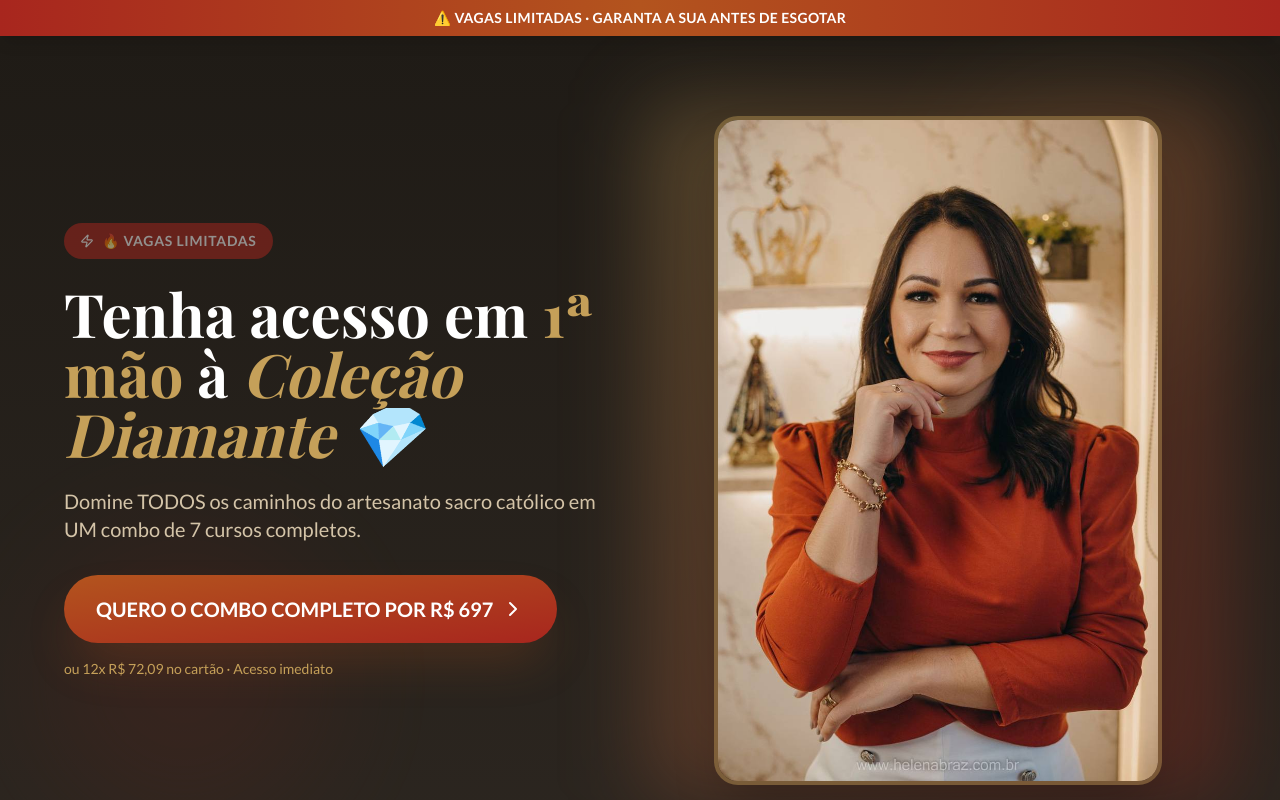
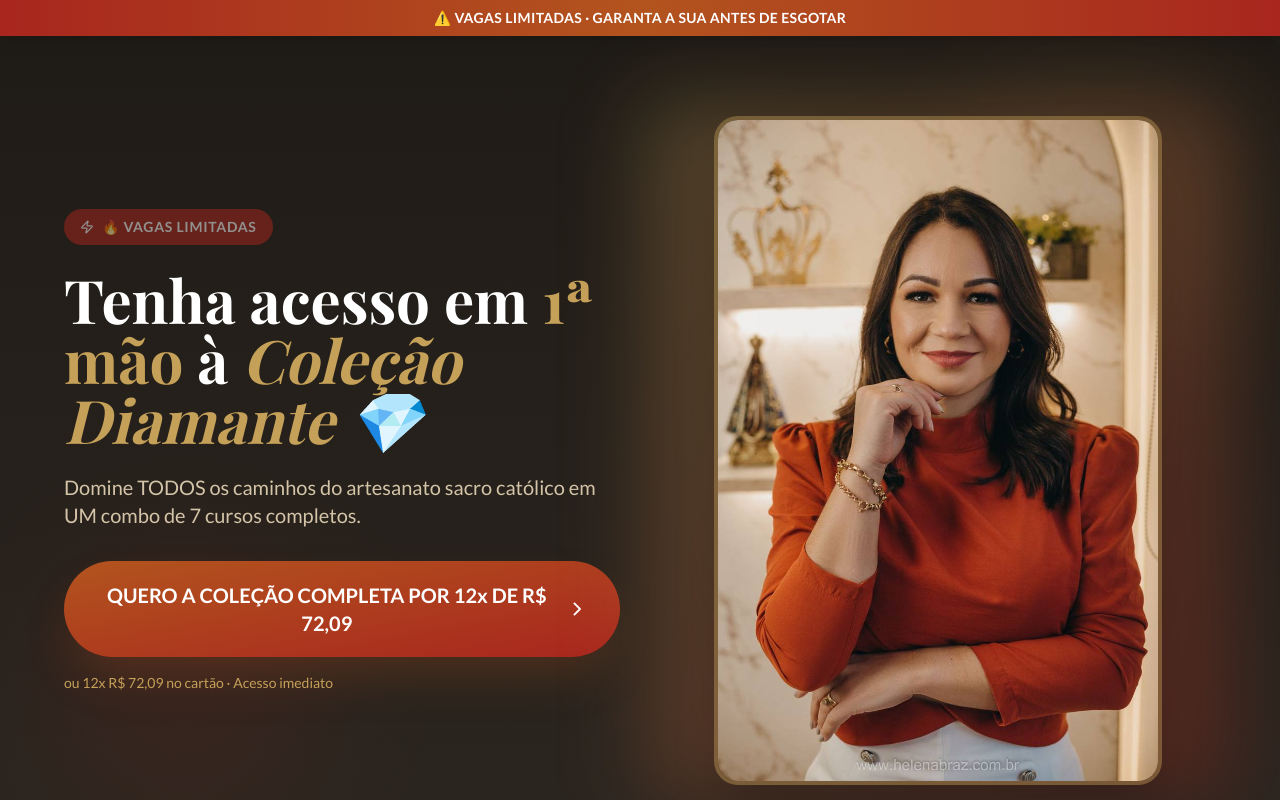
Before and after one commit to denderson2013-bot/COMBO-7-CURSOS-RITA-MACHADO, a React (Vite) app: page / in a window 1280 px wide. Shown: the top 800 px of the page. Built offline with nearby package versions, Linux system fonts and the light colour scheme.

Commit message:
CTAs: Quero a Coleção completa por 12x R$ 72,09

```diff
--- a/App.tsx
+++ b/App.tsx
@@ -351,7 +351,7 @@ function Dobra1Promessa() {
               Domine TODOS os caminhos do artesanato sacro católico em UM combo de 7 cursos completos.
             </p>
             <div className="flex flex-col items-center md:items-start gap-4">
-              <Btn large>QUERO O COMBO COMPLETO POR R$ 697</Btn>
+              <Btn large>QUERO A COLEÇÃO COMPLETA POR 12x DE R$ 72,09</Btn>
               <p className="text-sm text-[#C5A059]">ou 12x R$ 72,09 no cartão · Acesso imediato</p>
             </div>
           </div>
@@ -734,7 +734,7 @@ function Dobra6TudoQueRecebe() {
             <p className="text-base md:text-lg text-white">com <span className="text-[#C5A059] font-bold">acesso vitalício</span> 💎</p>
             <p className="text-sm text-[#22C55E] font-bold uppercase mt-3">Economia em 5 anos: R$ 9.698 (93% off)</p>
             <div className="pt-4">
-              <Btn large>QUERO MEU COMBO COMPLETO</Btn>
+              <Btn large>QUERO A COLEÇÃO COMPLETA POR 12x DE R$ 72,09</Btn>
             </div>
           </div>
         </div>
@@ -872,7 +872,7 @@ function Dobra9PrecoBotao() {
               </li>
             ))}
           </ul>
-          <Btn large>QUERO MEU COMBO COMPLETO</Btn>
+          <Btn large>QUERO A COLEÇÃO COMPLETA POR 12x DE R$ 72,09</Btn>
           <p className="text-sm text-[#5C4033] mt-4 flex items-center justify-center gap-2">
             <Lock size={14} /> Pagamento seguro via Hotmart
           </p>
@@ -989,7 +989,7 @@ function Dobra12CTAFinal() {
           <p className="text-6xl md:text-8xl font-bold text-[#22C55E] mb-2">R$ 697</p>
           <p className="text-lg md:text-xl text-white">à vista <span className="text-[#D4C4A8]">ou</span> 12x R$ 72,09</p>
         </div>
-        <Btn large>QUERO MEU COMBO POR R$ 697</Btn>
+        <Btn large>QUERO A COLEÇÃO COMPLETA POR 12x DE R$ 72,09</Btn>
         <div className="mt-8 flex flex-wrap justify-center gap-4 text-sm text-[#D4C4A8]">
           <span className="flex items-center gap-1"><Lock size={14} /> Pagamento seguro Hotmart</span>
           <span className="flex items-center gap-1"><Check size={14} /> Acesso imediato</span>
```
